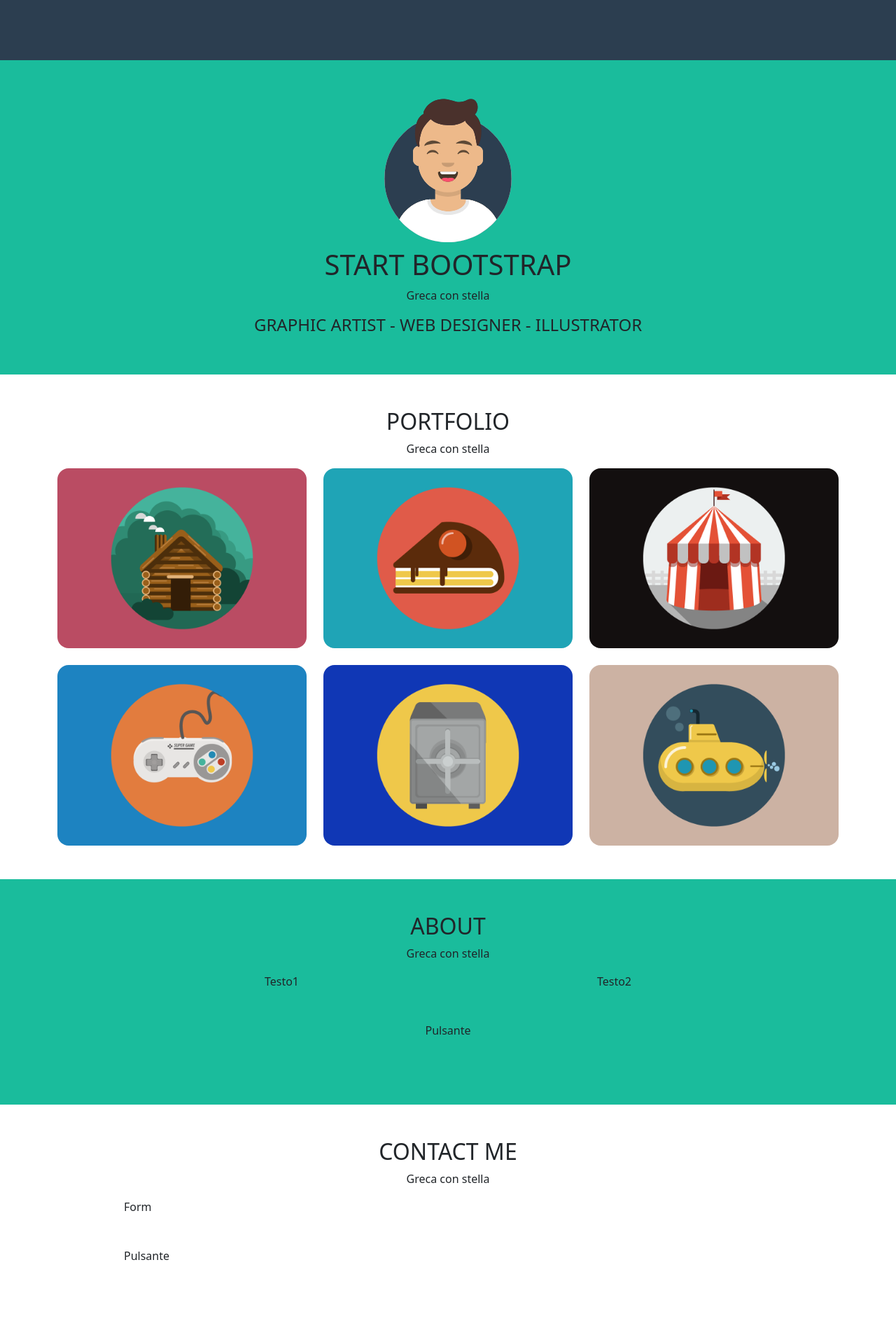
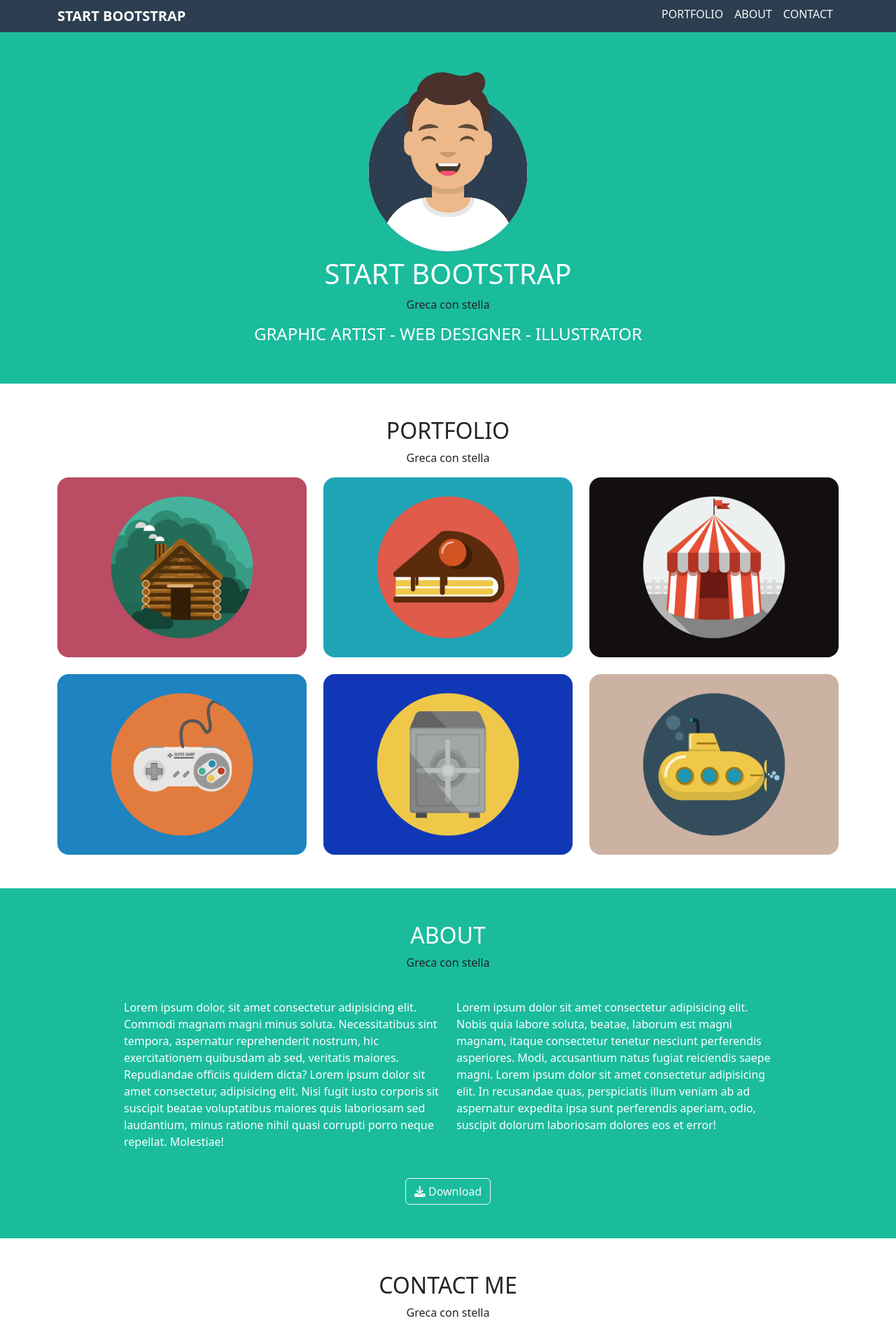
Before and after one commit to ElyPoli/html-css-bootstrap-freelancer, a plain HTML site: page index.html in a window 1280 px wide. Shown: the top 1900 px of the page at 70% size. Drawn offline with nearby package versions, Linux system fonts and the light colour scheme.

Commit message:
added content

```diff
--- a/css/style.css
+++ b/css/style.css
@@ -21,7 +21,7 @@
 }
 
 .user-img {
-    max-width: 200px;
+    max-width: 250px;
 }
 
 section {
@@ -33,6 +33,18 @@ section {
     text-transform: uppercase;
 }
 
-.card {
+/* Liste */
+.my-list-group {
+    display: flex;
+    margin-bottom: 0;
+    margin-top: 0;
+    background-color: transparent;
     border: none;
 }
+
+.my-list-group > li {
+    padding-left: .5rem;
+    padding-right: .5rem;
+    margin-bottom: 0;
+    margin-top: 0;
+}
--- a/index.html
+++ b/index.html
@@ -1,5 +1,6 @@
 <!DOCTYPE html>
 <html lang="en">
+
     <head>
         <meta charset="UTF-8">
         <meta name="viewport" content="width=device-width, initial-scale=1.0">
@@ -7,31 +8,60 @@
 
         <!-- Icone FontAwesome -->
         <link rel="stylesheet" href="https://cdnjs.cloudflare.com/ajax/libs/font-awesome/6.2.0/css/all.min.css"
-        integrity="sha512-xh6O/CkQoPOWDdYTDqeRdPCVd1SpvCA9XXcUnZS2FmJNp1coAFzvtCN9BmamE+4aHK8yyUHUSCcJHgXloTyT2A=="
-        crossorigin="anonymous" referrerpolicy="no-referrer" />
+            integrity="sha512-xh6O/CkQoPOWDdYTDqeRdPCVd1SpvCA9XXcUnZS2FmJNp1coAFzvtCN9BmamE+4aHK8yyUHUSCcJHgXloTyT2A=="
+            crossorigin="anonymous" referrerpolicy="no-referrer" />
 
         <!-- Bootstrap css -->
-        <link href="https://cdn.jsdelivr.net/npm/bootstrap@5.3.0/dist/css/bootstrap.min.css" rel="stylesheet" integrity="sha384-9ndCyUaIbzAi2FUVXJi0CjmCapSmO7SnpJef0486qhLnuZ2cdeRhO02iuK6FUUVM" crossorigin="anonymous">
+        <link href="https://cdn.jsdelivr.net/npm/bootstrap@5.3.0/dist/css/bootstrap.min.css" rel="stylesheet"
+            integrity="sha384-9ndCyUaIbzAi2FUVXJi0CjmCapSmO7SnpJef0486qhLnuZ2cdeRhO02iuK6FUUVM" crossorigin="anonymous">
 
         <!-- Custom css -->
         <link rel="stylesheet" href="css/style.css">
     </head>
+
     <body>
         <!-- Navbar -->
         <nav class="bg-dark pt-2 pb-2">
             <div class="container-md">
-                <div class="row justify-content-between">
+                <div class="d-flex justify-content-between">
+                    <p class="text-white text-uppercase fs-5 fw-bold mt-auto mb-auto">Start Bootstrap</p>
+                    <!-- Menù esteso -->
+                    <div class="d-none d-md-flex">
+                        <ul class="my-list-group list-group-horizontal">
+                            <li class="list-group-item">
+                                <a class="text-uppercase link-light link-offset-1-hover link-underline link-underline-opacity-0 link-underline-opacity-75-hover" href="#">Portfolio</a>
+                            </li>
+                            <li class="list-group-item">
+                                <a class="text-uppercase link-light link-offset-1-hover link-underline link-underline-opacity-0 link-underline-opacity-75-hover" href="#">About</a>
+                            </li>
+                            <li class="list-group-item">
+                                <a class="text-uppercase link-light link-offset-1-hover link-underline link-underline-opacity-0 link-underline-opacity-75-hover" href="#">Contact</a>
+                            </li>
+                        </ul>
+                    </div>
+                    <!-- Hamburger menù -->
+                    <div class="justify-content-center align-items-center d-flex d-md-none" style="min-height: 30px;">
+                        <i class="fa-solid fa-bars text-white border border-white p-1"></i>
+                    </div>
+                </div>
+
+
+
+
+
+                <!-- <div class="row justify-content-between">
                     <div class="col-3"></div>
-                    <div class="col-3">
+                    <div class="col-3"> -->
                         <!-- Menù esteso -->
-                        <div class="row justify-content-between align-items-center d-none d-md-flex nested-col">
+                        <!-- <div class="row justify-content-between align-items-center d-none d-md-flex nested-col">
                             <div class="col-1"></div>
                             <div class="col-1"></div>
                             <div class="col-1"></div>
-                        </div>
+                        </div> -->
                         <!-- Hamburger menù -->
-                        <div class="d-flex justify-content-center align-items-center d-flex d-md-none bg-warning" style="min-height: 30px;"></div>
-                    </div>
+                        <!-- <div class="d-flex justify-content-center align-items-center d-flex d-md-none bg-warning"
+                            style="min-height: 30px;"></div> -->
+                    <!-- </div> -->
                 </div>
             </div>
         </nav>
@@ -43,13 +73,13 @@
                     <!-- Immagine utente -->
                     <img class="user-img pb-2" src="img/avatar.svg" alt="Avatar user">
                     <!-- Titolo -->
-                    <h1 class="section-title">Start Bootstrap</h1>
+                    <h1 class="section-title text-white">Start Bootstrap</h1>
                     <!-- Greca con stella -->
                     <div class="star">
                         <p>Greca con stella</p>
                     </div>
                     <!-- Professione utente -->
-                    <h4 class="section-title">Graphic Artist - Web Designer - Illustrator</h4>
+                    <h4 class="section-title text-white">Graphic Artist - Web Designer - Illustrator</h4>
                 </div>
             </section>
         </header>
@@ -66,22 +96,22 @@
                     </div>
                     <!-- Sottosezione delle card -->
                     <div class="row row-gap-4">
-                        <div class="col-12 col-md-6 col-lg-4 card">
+                        <div class="col-12 col-md-6 col-lg-4 card border-0">
                             <img class="rounded-4" src="img/cabin.png" alt="Cabin">
                         </div>
-                        <div class="col-12 col-md-6 col-lg-4 card">
+                        <div class="col-12 col-md-6 col-lg-4 card border-0">
                             <img class="rounded-4" src="img/cake.png" alt="Cake">
                         </div>
-                        <div class="col-12 col-md-6 col-lg-4 card">
+                        <div class="col-12 col-md-6 col-lg-4 card border-0">
                             <img class="rounded-4" src="img/circus.png" alt="Circus">
                         </div>
-                        <div class="col-12 col-md-6 col-lg-4 card">
+                        <div class="col-12 col-md-6 col-lg-4 card border-0">
                             <img class="rounded-4" src="img/game.png" alt="Game">
                         </div>
-                        <div class="col-12 col-md-6 col-lg-4 card">
+                        <div class="col-12 col-md-6 col-lg-4 card border-0">
                             <img class="rounded-4" src="img/safe.png" alt="Safe">
                         </div>
-                        <div class="col-12 col-md-6 col-lg-4 card">
+                        <div class="col-12 col-md-6 col-lg-4 card border-0">
                             <img class="rounded-4" src="img/submarine.png" alt="Submarine">
                         </div>
                     </div>
@@ -92,25 +122,42 @@
             <section class="bg-primary">
                 <div class="container">
                     <!-- Titolo sezione -->
-                    <h2 class="section-title">About</h2>
+                    <h2 class="section-title text-white">About</h2>
                     <!-- Greca con stella -->
                     <div class="star text-center">
                         <p>Greca con stella</p>
                     </div>
                     <!-- Sottosezione testi -->
-                    <div class="row justify-content-center text-center">
-                        <div class="col-10 col-md-5">
-                            <p>Testo1</p>
-                        </div>
-                        <div class="col-10 col-md-5">
-                            <p>Testo2</p>
+                    <div class="pt-4">
+                        <div class="row justify-content-center">
+                            <div class="col-10 col-md-5">
+                                <p class="text-white">
+                                    Lorem ipsum dolor, sit amet consectetur adipisicing elit. Commodi magnam magni minus
+                                    soluta. Necessitatibus sint tempora, aspernatur reprehenderit nostrum, hic
+                                    exercitationem quibusdam ab sed, veritatis maiores. Repudiandae officiis quidem dicta?
+                                    Lorem ipsum dolor sit amet consectetur, adipisicing elit. Nisi fugit iusto corporis sit
+                                    suscipit beatae voluptatibus maiores quis laboriosam sed laudantium, minus ratione nihil
+                                    quasi corrupti porro neque repellat. Molestiae!
+                                </p>
+                            </div>
+                            <div class="col-10 col-md-5">
+                                <p class="text-white">
+                                    Lorem ipsum dolor sit amet consectetur adipisicing elit. Nobis quia labore soluta,
+                                    beatae, laborum est magni magnam, itaque consectetur tenetur nesciunt perferendis
+                                    asperiores. Modi, accusantium natus fugiat reiciendis saepe magni. Lorem ipsum dolor sit
+                                    amet consectetur adipisicing elit. In recusandae quas, perspiciatis illum veniam ab ad
+                                    aspernatur expedita ipsa sunt perferendis aperiam, odio, suscipit dolorum laboriosam
+                                    dolores eos et error!
+                                </p>
+                            </div>
                         </div>
                     </div>
                     <!-- Pulsante -->
-                    <div class="row justify-content-center text-center">
-                        <div class="col-1">
-                            <p>Pulsante</p>
-                        </div>
+                    <div class="pt-4 text-center">
+                        <button class="btn btn-outline-light">
+                            <i class="fa-solid fa-download"></i>
+                            Download
+                        </button>
                     </div>
                 </div>
             </section>
@@ -168,4 +215,5 @@
             </div>
         </footer>
     </body>
+
 </html>
```
